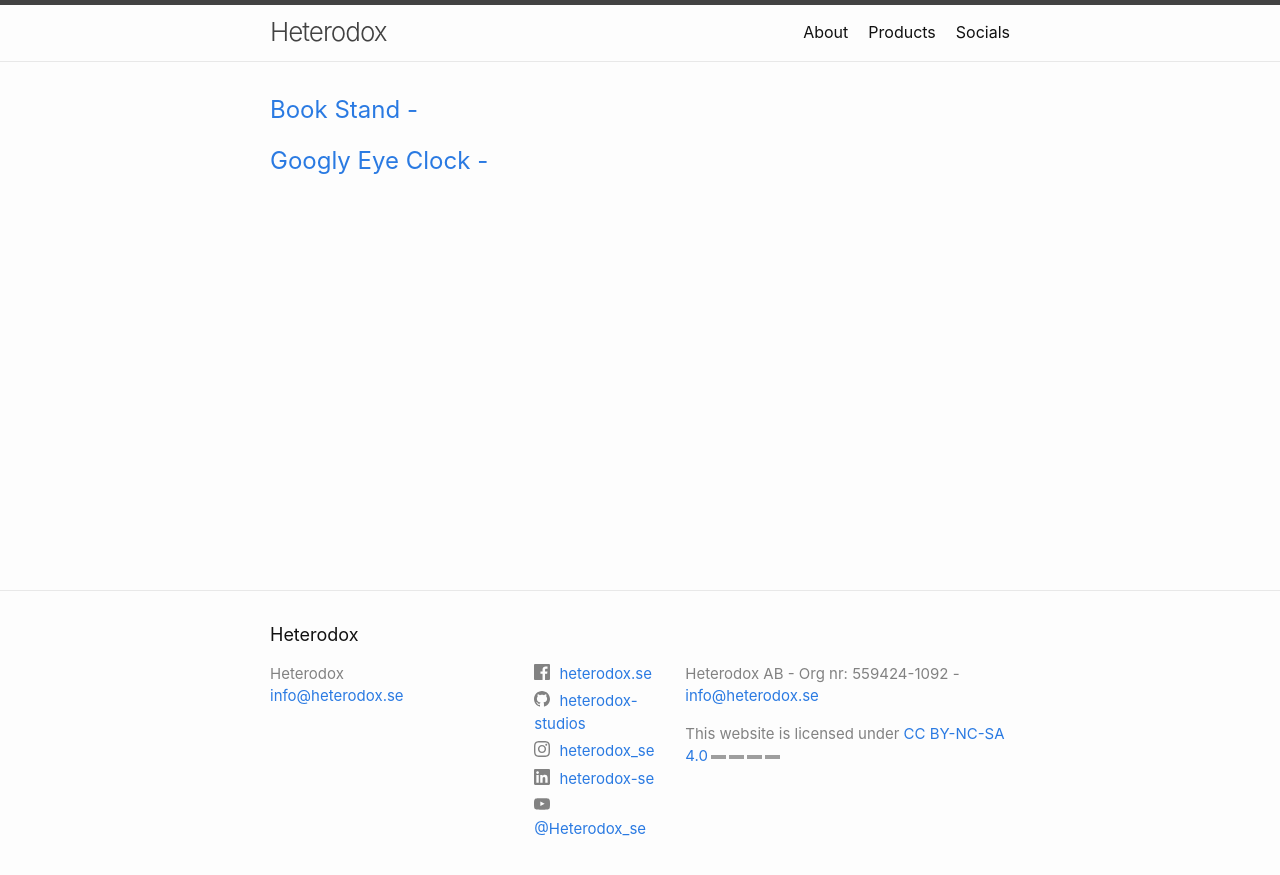
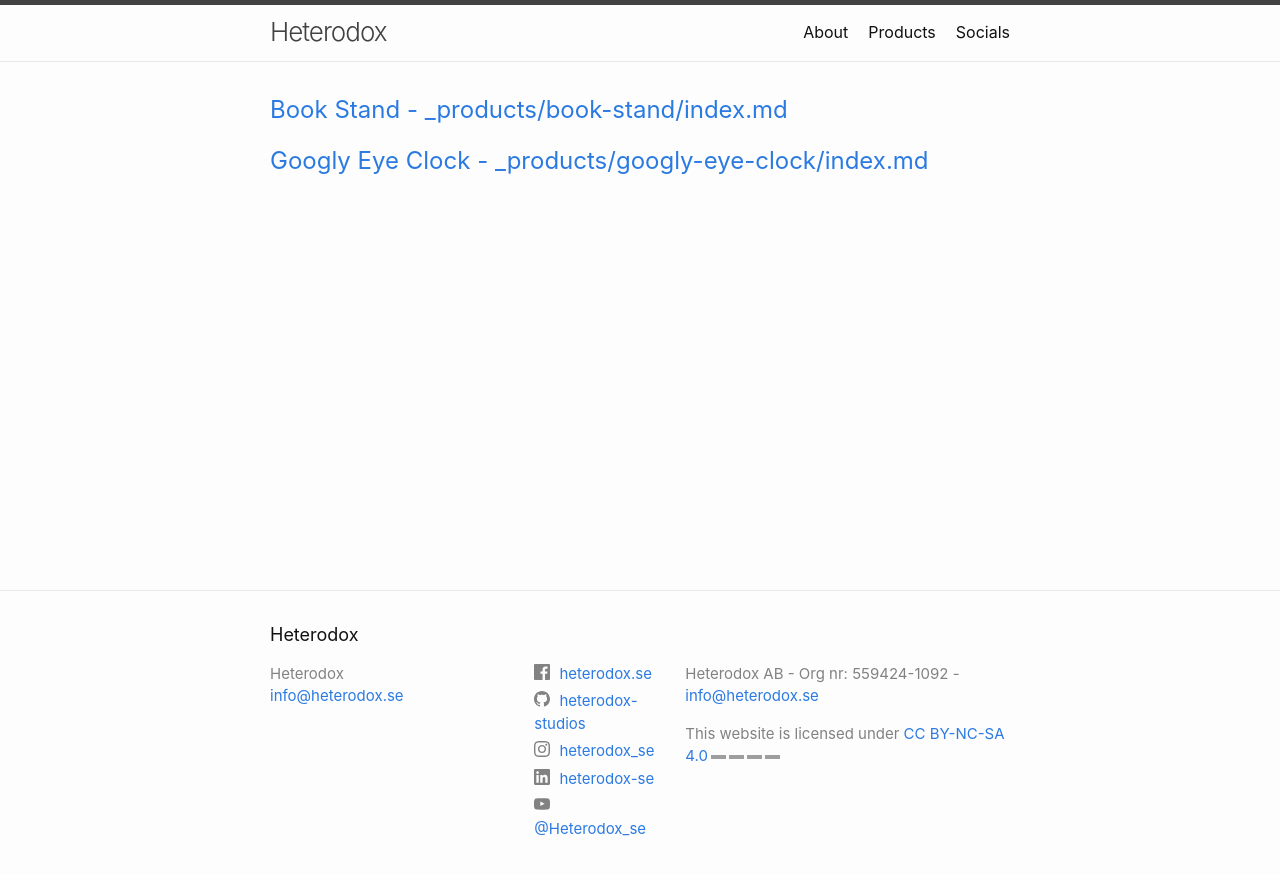
Before and after one commit to heterodox-studios/heterodox-studios.github.io, a Jekyll site: the page built from products.md, in a window 1280 px wide. Shown: the top 875 px of the page. Built offline with Jekyll 4.4.1, drawn with Linux system fonts in a browser that asks for light colours; grey boxes are pictures that could not be loaded.

Commit message:
Organise products into sub folders to contain related files

```diff
--- a/_config.yml
+++ b/_config.yml
@@ -46,7 +46,7 @@
 collections:
   products:
     output: true
-    permalink: /:collection/:name
+    permalink: /:collection/:path
 
 header_pages:
   - about.md
--- a/_layouts/products.html
+++ b/_layouts/products.html
@@ -1,13 +1,14 @@
 ---
 title: My First Page
 layout: default
+permalink: /products
 ---
 
-
-{% for product in site.products %}
+{% assign top_level = site.products | where_exp: 'item', "item.path contains '/index.md'" %}
+{% for product in top_level %}
 <h2>
     <a href="{{ product.url }}">
-        {{ product.title }} - {{ product.position }}
+        {{ product.title }} - {{ product.path }}
     </a>
 </h2>
 {% endfor %}
--- /dev/null
+++ b/_products/book-stand/index.md
@@ -0,0 +1,7 @@
+---
+layout: page
+title: Book Stand
+permalink: /products/book-stand
+---
+
+book stand
--- a/_products/googly-eye-clock.md
+++ b/_products/googly-eye-clock/index.md
@@ -1,7 +1,7 @@
 ---
 layout: page
 title: Googly Eye Clock
-# permalink: /about/
+permalink: /products/googly-eye-clock
 ---
 
 GEC
```
Also changed, not shown: _products/book-stand.md (deleted, +0 -7 lines).
